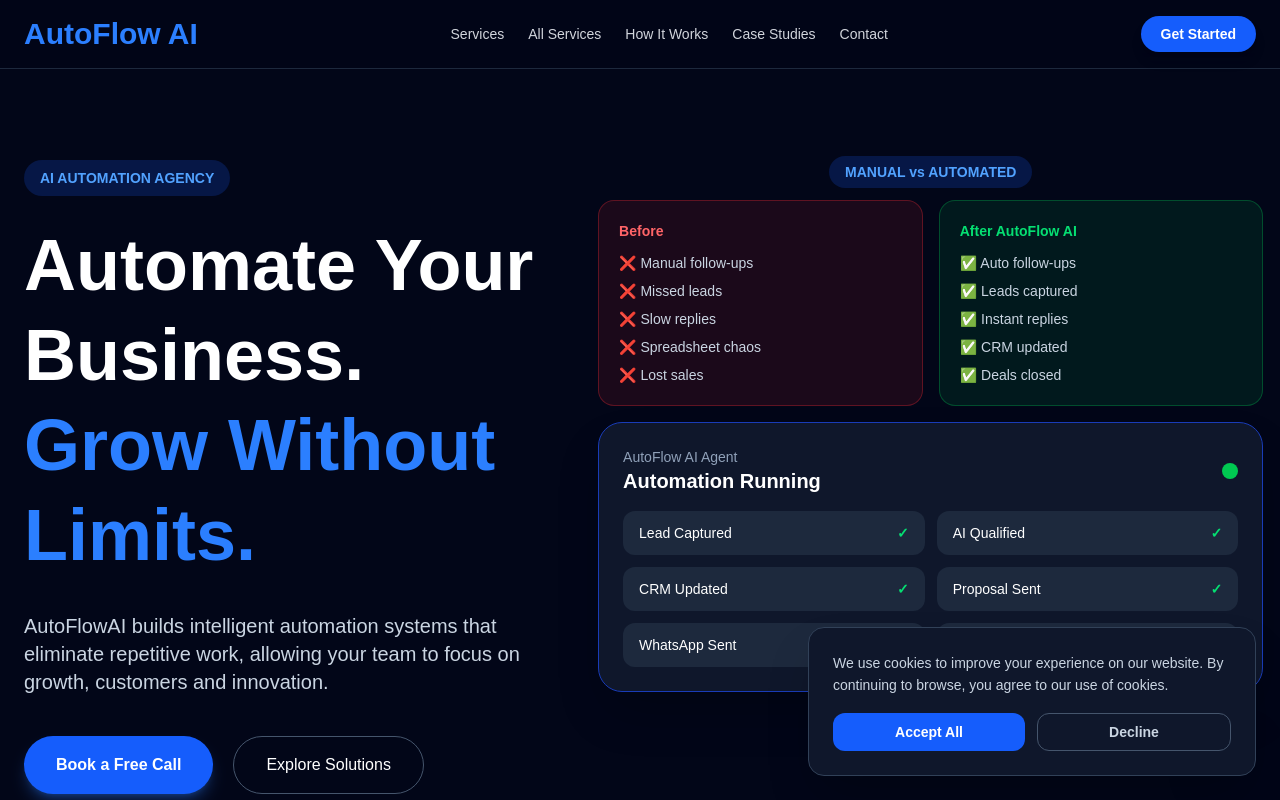
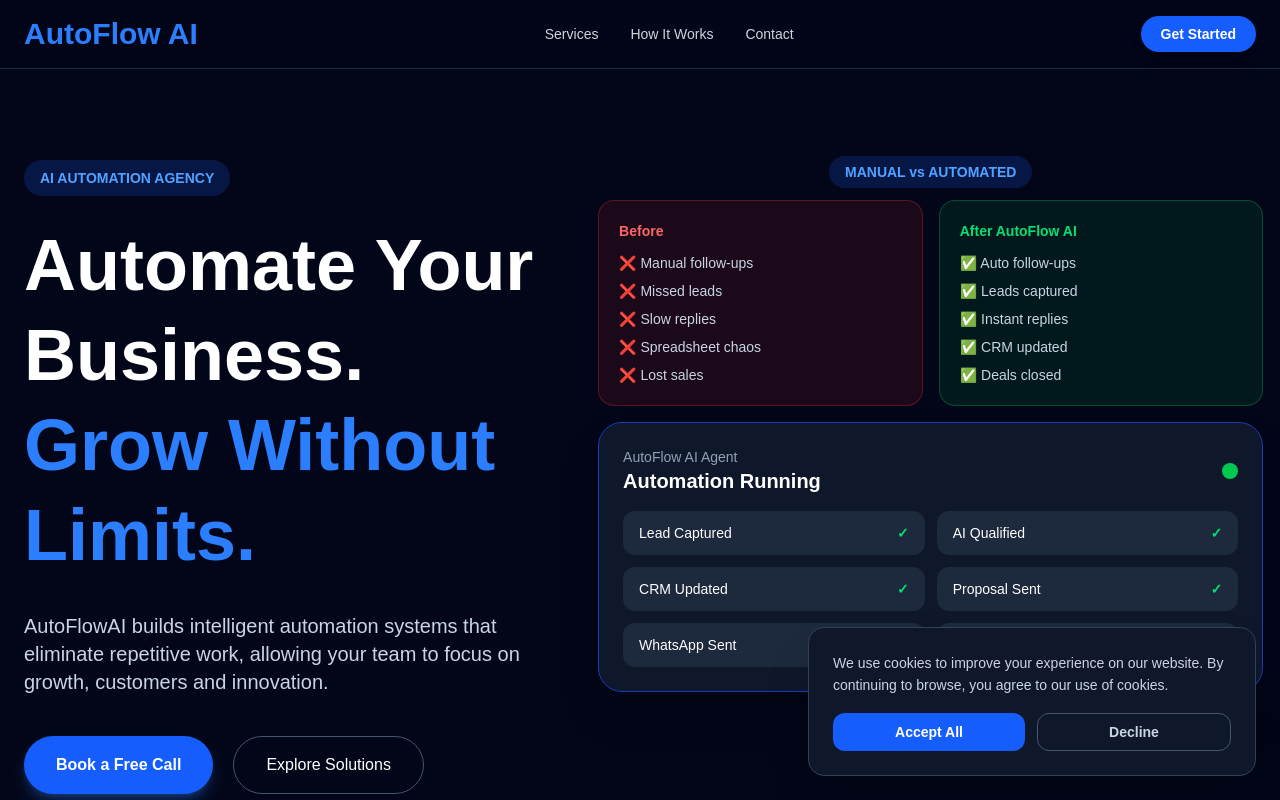
Before and after one commit to autoflowai365/autoflowai, a Next.js app: page / in a window 1280 px wide. Shown: the top 800 px of the page. Built offline with nearby package versions, Linux system fonts and the light colour scheme.

Commit message:
Navbar: simplified links - Services, How It Works, Contact

```diff
--- a/app/components/Navbar.tsx
+++ b/app/components/Navbar.tsx
@@ -17,11 +17,9 @@
     <header className={`fixed top-0 left-0 right-0 z-50 transition-all duration-300 ${scrolled ? "bg-[#050B18]/95 backdrop-blur-xl shadow-2xl border-b border-white/10" : "bg-slate-950/80 backdrop-blur-md border-b border-slate-800"}`}>
       <div className="max-w-7xl mx-auto flex items-center justify-between px-4 md:px-6 py-3 md:py-4">
         <Link href="/" className="text-xl md:text-3xl font-black text-blue-500 transition-all duration-300 hover:scale-105">AutoFlow AI</Link>
-        <nav className="hidden md:flex gap-6 text-slate-200">
-          <Link href="/#services" className="text-gray-300 transition-all duration-300 hover:text-blue-400 text-sm">Services</Link>
-          <Link href="/services" className="text-gray-300 transition-all duration-300 hover:text-blue-400 text-sm">All Services</Link>
+        <nav className="hidden md:flex gap-8 text-slate-200">
+          <Link href="/services" className="text-gray-300 transition-all duration-300 hover:text-blue-400 text-sm">Services</Link>
           <Link href="/#how-it-works" className="text-gray-300 transition-all duration-300 hover:text-blue-400 text-sm">How It Works</Link>
-          <Link href="/case-studies" className="text-gray-300 transition-all duration-300 hover:text-blue-400 text-sm">Case Studies</Link>
           <Link href="/#contact" className="text-gray-300 transition-all duration-300 hover:text-blue-400 text-sm">Contact</Link>
         </nav>
         <Link href="/#contact" className="hidden md:block px-5 py-2 rounded-full bg-blue-600 hover:bg-blue-500 hover:scale-105 transition-all duration-300 font-semibold shadow-lg hover:shadow-blue-500/40 text-white text-sm">Get Started</Link>
@@ -31,10 +29,8 @@
       </div>
       {open && (
         <div className="md:hidden bg-slate-900 border-t border-slate-800">
-          <Link href="/#services" className="block px-4 py-3 text-white hover:bg-slate-800 transition text-sm" onClick={() => setOpen(false)}>Services</Link>
-          <Link href="/services" className="block px-4 py-3 text-white hover:bg-slate-800 transition text-sm" onClick={() => setOpen(false)}>All Services</Link>
+          <Link href="/services" className="block px-4 py-3 text-white hover:bg-slate-800 transition text-sm" onClick={() => setOpen(false)}>Services</Link>
           <Link href="/#how-it-works" className="block px-4 py-3 text-white hover:bg-slate-800 transition text-sm" onClick={() => setOpen(false)}>How It Works</Link>
-          <Link href="/case-studies" className="block px-4 py-3 text-white hover:bg-slate-800 transition text-sm" onClick={() => setOpen(false)}>Case Studies</Link>
           <Link href="/#contact" className="block px-4 py-3 text-white hover:bg-slate-800 transition text-sm" onClick={() => setOpen(false)}>Contact</Link>
           <div className="p-4">
             <Link href="/#contact" className="block w-full bg-blue-600 py-3 rounded-full font-bold text-white hover:bg-blue-500 transition text-sm text-center" onClick={() => setOpen(false)}>Get Started</Link>
```
